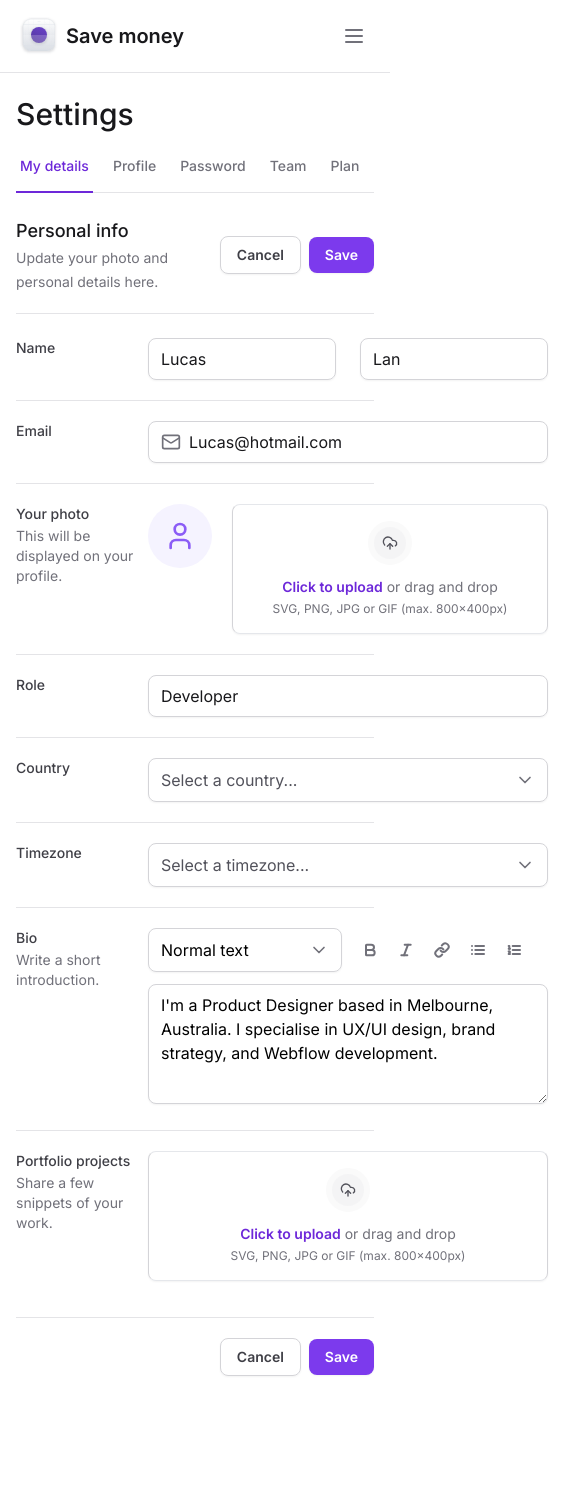
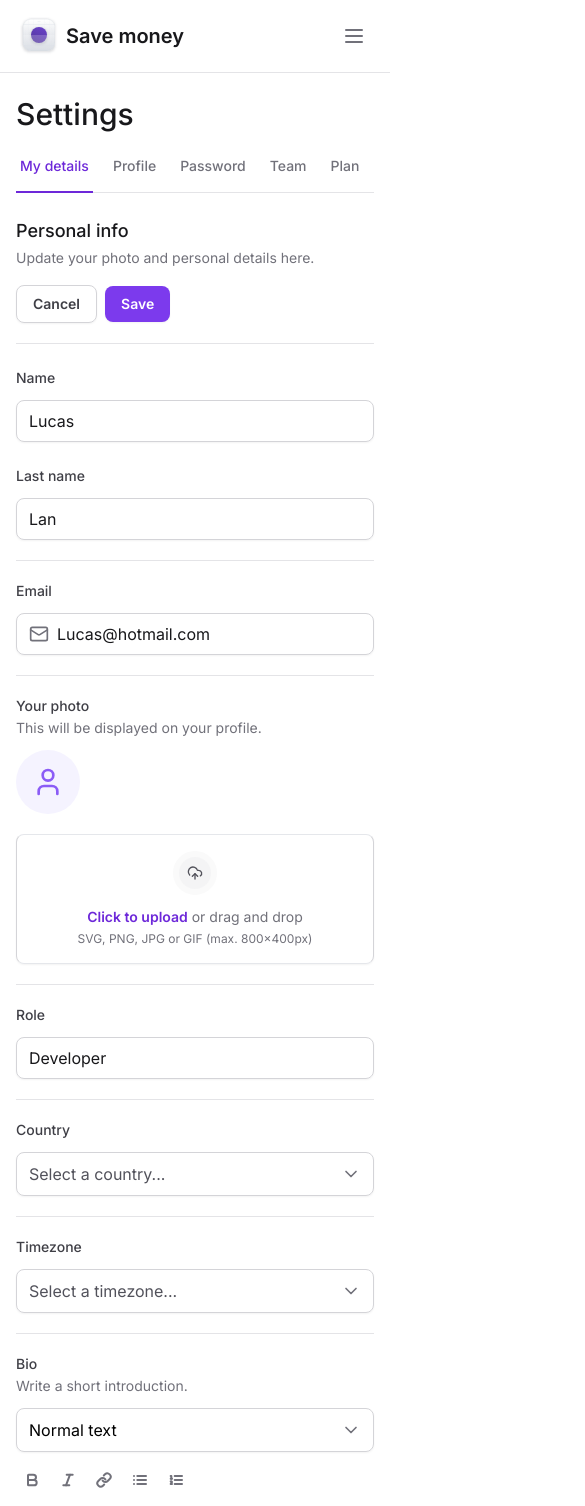
Before and after one commit to LucasFLan/settings-page, a Next.js app: page / in a window 390 px wide. Shown: the top 1506 px of the page, 585 px wide, since content can reach past the window. Before the commit the page ends 1424 px from the top, so only its background shows below. Built offline with nearby package versions, Linux system fonts and the light colour scheme.

Commit message:
Finalização da responsividade

```diff
--- a/src/app/page.tsx
+++ b/src/app/page.tsx
@@ -15,7 +15,7 @@
       <SettingTabs />
 
       <div className="mt-6 flex flex-col">
-        <div className="flex items-center justify-between border-b border-zinc-200 pb-5">
+        <div className="flex flex-col justify-between gap-4 border-b border-zinc-200 pb-5 lg:flex-row lg:items-center">
           <div className="">
             <h2 className="text-lg font-medium text-zinc-900">Personal info</h2>
             <span className="text-sm text-zinc-500">
@@ -36,25 +36,34 @@
           id="settings"
           className="mt-6 flex w-full flex-col gap-5 divide-y divide-zinc-200"
         >
-          <div className="grid grid-cols-form gap-3">
+          <div className="flex flex-col gap-3 lg:grid lg:grid-cols-form">
             <label
               htmlFor="firstName"
               className="text-sm font-medium text-zinc-700"
             >
               Name
             </label>
-            <div className="grid grid-cols-2 gap-6">
+            <div className="flex flex-col gap-6 lg:grid lg:grid-cols-2">
               <Input.Root>
                 <Input.Control id="fistName" defaultValue="Lucas" />
               </Input.Root>
 
-              <Input.Root>
-                <Input.Control defaultValue="Lan" />
-              </Input.Root>
+              <div className="flex flex-col gap-3 lg:block">
+                <label
+                  htmlFor="lastname"
+                  className="text-sm font-medium text-zinc-700 lg:sr-only"
+                >
+                  Last name
+                </label>
+
+                <Input.Root>
+                  <Input.Control id="lastname" defaultValue="Lan" />
+                </Input.Root>
+              </div>
             </div>
           </div>
 
-          <div className="grid grid-cols-form gap-3 pt-5">
+          <div className="flex flex-col gap-3 pt-5 lg:grid lg:grid-cols-form">
             <label
               htmlFor="email"
               className="text-sm font-medium text-zinc-700"
@@ -74,7 +83,7 @@
             </Input.Root>
           </div>
 
-          <div className="grid grid-cols-form gap-3 pt-5">
+          <div className="flex flex-col gap-3 pt-5 lg:grid lg:grid-cols-form">
             <label
               htmlFor="photo"
               className="text-sm font-medium text-zinc-700"
@@ -85,14 +94,14 @@
               </span>
             </label>
 
-            <FileInput.Root className="flex items-start gap-5">
+            <FileInput.Root className="flex flex-col gap-5 lg:flex-row lg:items-start">
               <FileInput.ImagePreview />
               <FileInput.Trigger />
               <FileInput.ImageControl />
             </FileInput.Root>
           </div>
 
-          <div className="grid grid-cols-form gap-3 pt-5">
+          <div className="flex flex-col gap-3 pt-5 lg:grid lg:grid-cols-form">
             <label htmlFor="role" className="text-sm font-medium text-zinc-700">
               Role
             </label>
@@ -102,7 +111,7 @@
             </Input.Root>
           </div>
 
-          <div className="grid grid-cols-form gap-3 pt-5">
+          <div className="flex flex-col gap-3 pt-5 lg:grid lg:grid-cols-form">
             <label
               htmlFor="Country"
               className="text-sm font-medium text-zinc-700"
@@ -115,7 +124,7 @@
             </SelectInput>
           </div>
 
-          <div className="grid grid-cols-form gap-3 pt-5">
+          <div className="flex flex-col gap-3 pt-5 lg:grid lg:grid-cols-form">
             <label
               htmlFor="Timezone"
               className="text-sm font-medium text-zinc-700"
@@ -131,7 +140,7 @@
             </SelectInput>
           </div>
 
-          <div className="grid grid-cols-form gap-3 pt-5">
+          <div className="flex flex-col gap-3 pt-5 lg:grid lg:grid-cols-form">
             <label htmlFor="bio" className="text-sm font-medium text-zinc-700">
               Bio
               <span className="mt-0.5 block text-sm font-normal text-zinc-500">
@@ -140,7 +149,7 @@
             </label>
 
             <div className="space-y-3">
-              <div className="grid grid-cols-2 gap-3">
+              <div className="flex flex-col gap-3 lg:grid lg:grid-cols-2">
                 <SelectInput placeholder="" defaultValue="normal">
                   <SelectItem
                     text="Normal text"
@@ -182,7 +191,7 @@
             </div>
           </div>
 
-          <div className="grid grid-cols-form gap-3 pt-5">
+          <div className="flex flex-col gap-3 pt-5 lg:grid lg:grid-cols-form">
             <label
               htmlFor="projects"
               className="text-sm font-medium text-zinc-700"
```
